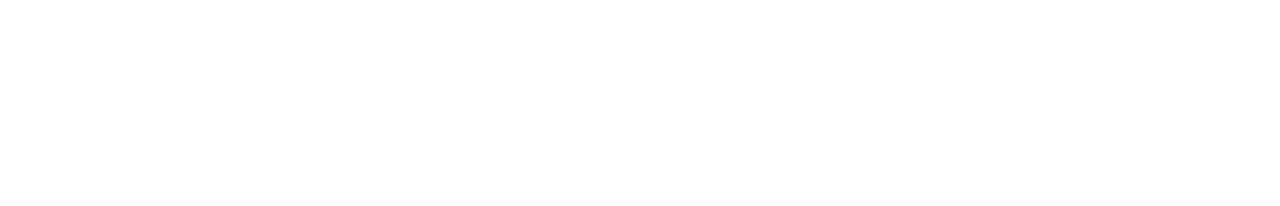
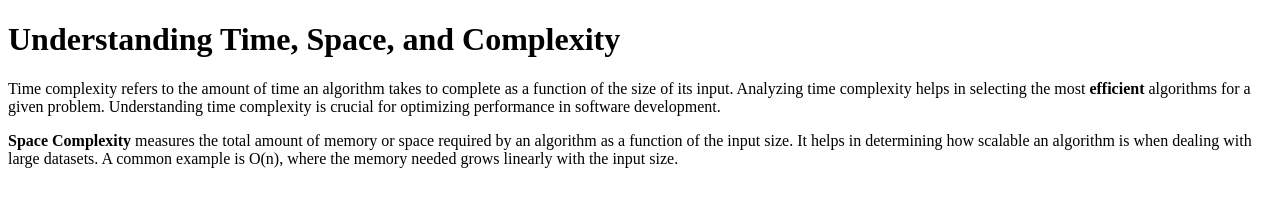
Before and after one commit to acciojob/time-and-space-complexity-rachit-debug, a website: page main.html in a window 1280 px wide. Drawn offline with Linux system fonts and the light colour scheme.

Commit message:
created a submission

```diff
--- a/main.html
+++ b/main.html
@@ -1,16 +1,18 @@
 <!DOCTYPE html>
+<html lang="en">
+<head>
+    <meta charset="UTF-8">
+    <title>Time and Space Complexity</title>
+</head>
+<body>
+    <h1>Understanding Time, Space, and Complexity</h1>
 
-<html>
+    <p>
+        Time complexity refers to the amount of time an algorithm takes to complete as a function of the size of its input. Analyzing time complexity helps in selecting the most <strong>efficient</strong> algorithms for a given problem. Understanding time complexity is crucial for optimizing performance in software development.
+    </p>
 
-<head>
-	<link rel="stylesheet" href="styles.css">
-</head>
-
-<body>
-	<!-- the entire body must be written by student -->
-    <script type="text/javascript" src="./script.js">
-</script>
-
+    <p>
+        <b>Space Complexity</b> measures the total amount of memory or space required by an algorithm as a function of the input size. It helps in determining how scalable an algorithm is when dealing with large datasets. A common example is O(n), where the memory needed grows linearly with the input size.
+    </p>
 </body>
-
 </html>
```
